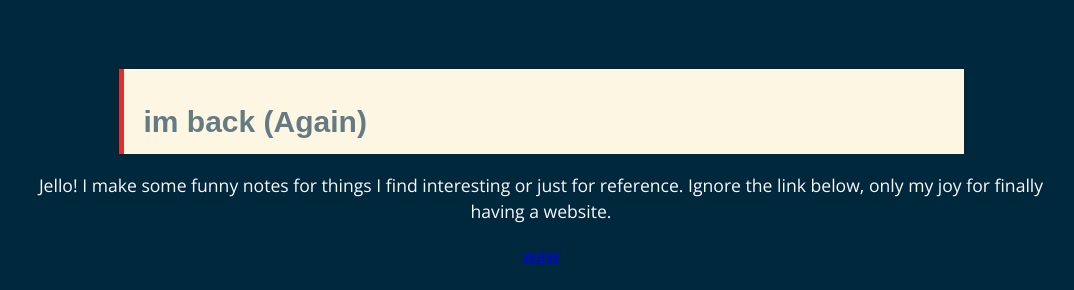
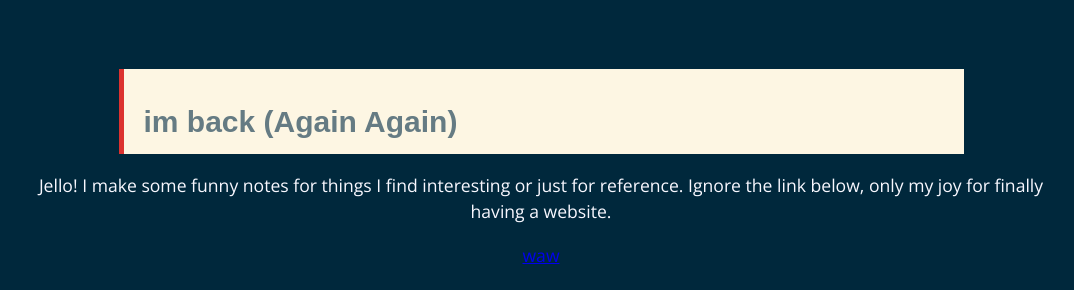
Before and after one commit to anonymoof1528/the-shadow-garten, a Jekyll site: the page built from index.md, in a window 1280 px wide. Shown: the part 333-623 px from the top of the page, without its empty margins (99-1173 px from the left). Built offline with Jekyll 4.4.1, drawn with Linux system fonts in a browser that asks for light colours.

Commit message:
Update index.md
I'm back again again back again I'm back again

```diff
--- a/index.md
+++ b/index.md
@@ -3,7 +3,7 @@ title: Into the <div class="container"><div><span>shadow garten</span><span>shad
 ---
 
 <blockquote style="background-color: #fdf6e3; max-width: 40em; padding: 0.5em 1em; border-left: 5px solid #dc322f; font-family: sans-serif; color: #657b83; font-size: 20px; margin: auto;">
-  <h1 style="font-size: 30px; margin-bottom: 0px; text-align: left; color: #657b83">im back (Again)</h1>
+  <h1 style="font-size: 30px; margin-bottom: 0px; text-align: left; color: #657b83">im back (Again Again)</h1>
 </blockquote>
 
 Jello! I make some funny notes for things I find interesting or just for reference. Ignore the link below, only my joy for finally having a website.
```
